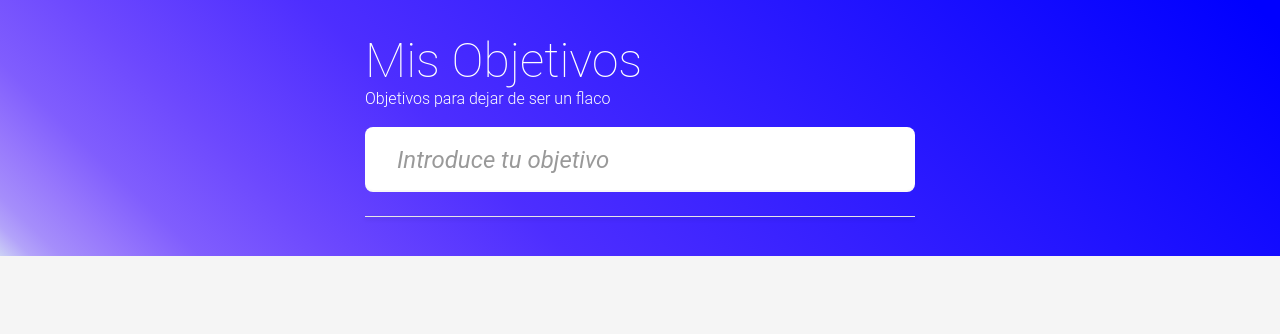
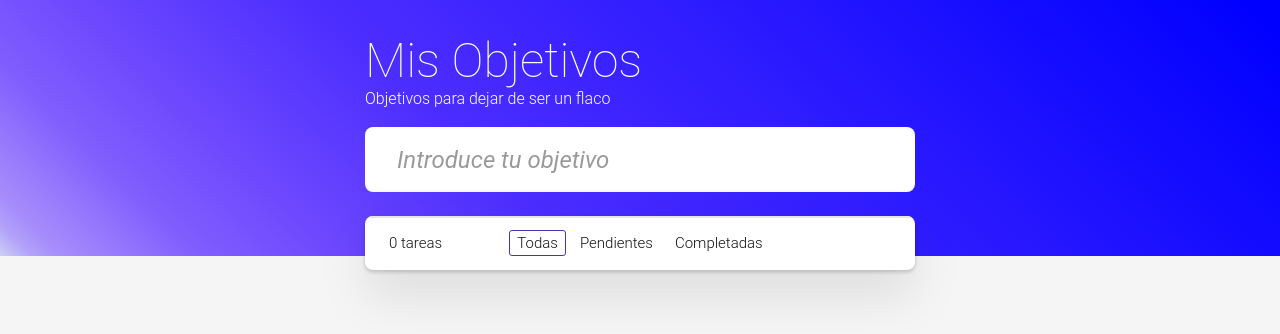
Before and after one commit to arammes03/GymTaskApp, an Angular app: page / in a window 1280 px wide. Shown: the top 334 px of the page. Built offline with nearby package versions, Linux system fonts and the light colour scheme.

Commit message:
Comentarios codigo

```diff
--- a/src/app/models/task.model.ts
+++ b/src/app/models/task.model.ts
@@ -2,5 +2,5 @@ export interface Task {
   id: number;
   title: string;
   completed: boolean;
-  editing?: boolean;
+  editing?: boolean; // Propiedad adicional para el modo de edición
 }
--- a/src/app/pages/home/home.component.html
+++ b/src/app/pages/home/home.component.html
@@ -1,8 +1,12 @@
+<!-- SECCIÓN PRINCIPAL DE LA APLICACIÓN-->
 <section class="todoapp">
   <header class="header">
     <div class="container">
       <h1>Mis Objetivos</h1>
       <p>Objetivos para dejar de ser un flaco</p>
+
+      <!-- Input para agregar nuevos objetivos -->
+      <!-- (keydown.enter) Manejador de eventos para la tecla Enter -->
       <input
         class="new-todo"
         placeholder="Introduce tu objetivo"
@@ -13,10 +17,14 @@
       />
     </div>
   </header>
+
+  <!-- Contenedor principal de la lista de tareas -->
   <div class="container todoapp-wrapper">
-    <!-- This section should be hidden by default and shown when there are todos -->
     <section class="main">
+      <!-- Lista de tareas -->
       <ul class="todo-list">
+        <!-- Iteración sobre las tareas usando *ngFor -->
+        <!-- Aplicamos distintas clases dependiendo en que estado está la tarea -->
         <li
           (dblclick)="updateTaskEditingMode(i)"
           *ngFor="let task of tasksByFilter(); index as i"
@@ -31,74 +39,54 @@
               (change)="updateTaskHandler(i)"
             />
             <label>{{ task.title }}</label>
+            <!-- Botón para eliminar la tarea -->
             <button class="destroy" (click)="deleteTaskHandler(i)"></button>
           </div>
+
+          <!-- Input para editar el título de la tarea -->
+          <!-- Manejador de eventos para la tecla Enter durante la edición -->
           <input
             class="edit"
             (keydown.enter)="updateTaskTitle(i, $event)"
             [value]="task.title"
           />
         </li>
-        <!--
-        <li class="completed">
-          <div class="view">
-            <input class="toggle" type="checkbox" checked />
-            <label>Learn JavaScript</label>
-            <button class="destroy"></button>
-          </div>
-          <input class="edit" value="Learn JavaScript" />
-        </li>
-        <li>
-          <div class="view">
-            <input class="toggle" type="checkbox" />
-            <label>Buy a unicorn</label>
-            <button class="destroy"></button>
-          </div>
-          <input class="edit" value="Buy a unicorn" />
-        </li>
-        <li class="editing">
-          <div class="view">
-            <input class="toggle" type="checkbox" />
-            <label>Make dishes</label>
-            <button class="destroy"></button>
-          </div>
-          <input class="edit" value="Make dishes" />
-        </li>
-         -->
       </ul>
     </section>
-    <!-- This footer should be hidden by default and shown when there are todos -->
-    <footer class="footer" *ngIf="tasksByFilter().length > 0">
+
+    <!-- Pie de la aplicación que muestra estadísticas y filtros -->
+    <footer class="footer">
+      <!-- Contador de tareas -->
       <span class="todo-count">
         <strong>{{ tasksByFilter().length }}</strong>
         <span *ngIf="tasksByFilter().length === 1; else elseItem"> tarea</span>
       </span>
+
+      <!-- Plantilla ngIf para manejar la pluralidad de tareas -->
       <ng-template #elseItem> tareas</ng-template>
 
-      <!-- Remove this if you don't implement routing -->
+      <!-- Filtros para mostrar tareas: Todas, Pendientes, Completadas -->
       <ul class="filters">
         <li>
           <a (click)="changeFilter('all')" [class.selected]="filter() === 'all'"
-            >All</a
+            >Todas</a
           >
         </li>
         <li>
           <a
             (click)="changeFilter('pending')"
             [class.selected]="filter() === 'pending'"
-            >Pending</a
+            >Pendientes</a
           >
         </li>
         <li>
           <a
             (click)="changeFilter('completed')"
             [class.selected]="filter() === 'completed'"
-            >Completed</a
+            >Completadas</a
           >
         </li>
       </ul>
-      <!-- Hidden if no completed items are left ↓ -->
-      <button class="clear-completed">Clear completed</button>
     </footer>
   </div>
 </section>
```
Also changed, not shown: src/app/pages/home/home.component.ts (+14 -3 lines).
